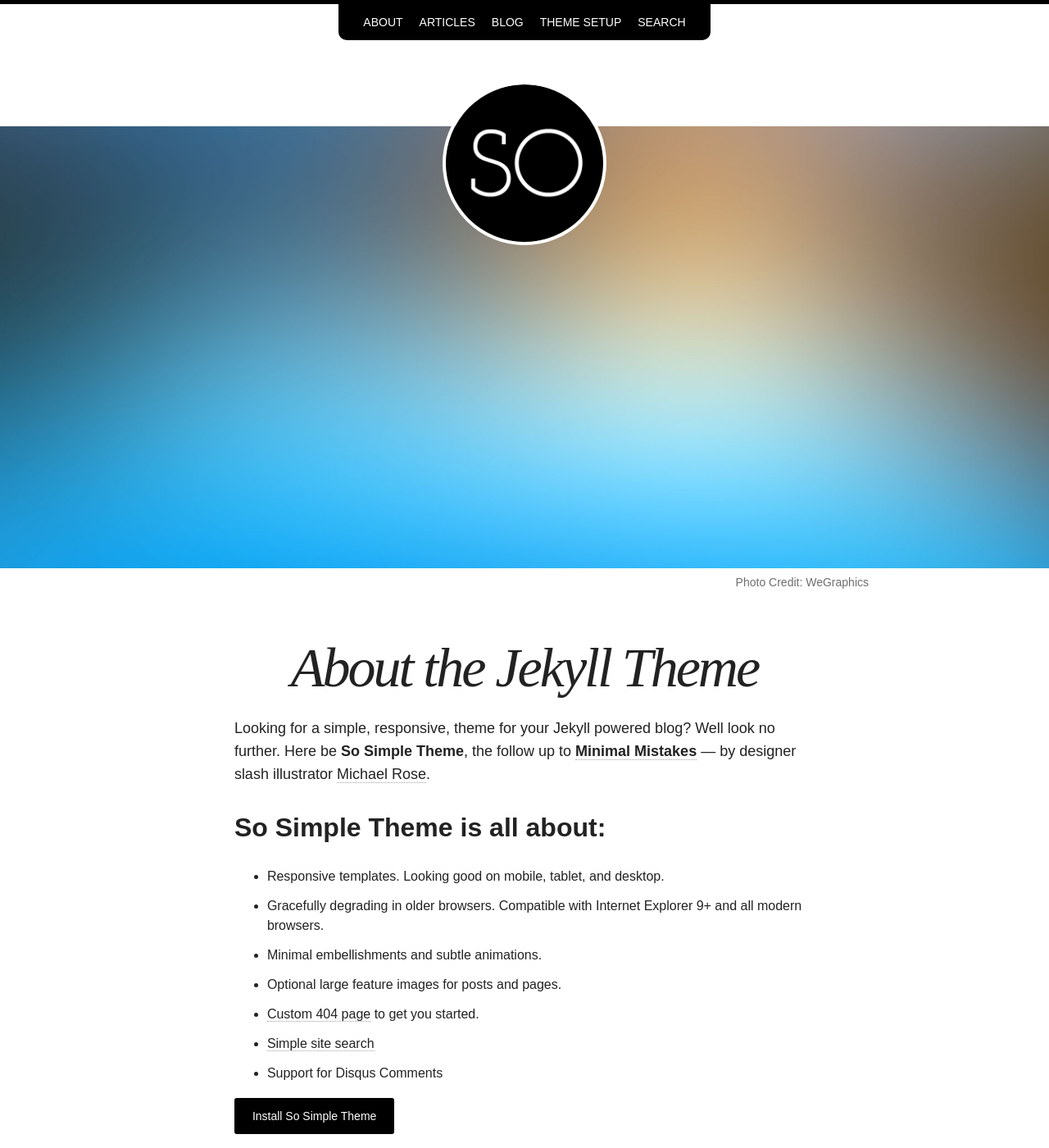
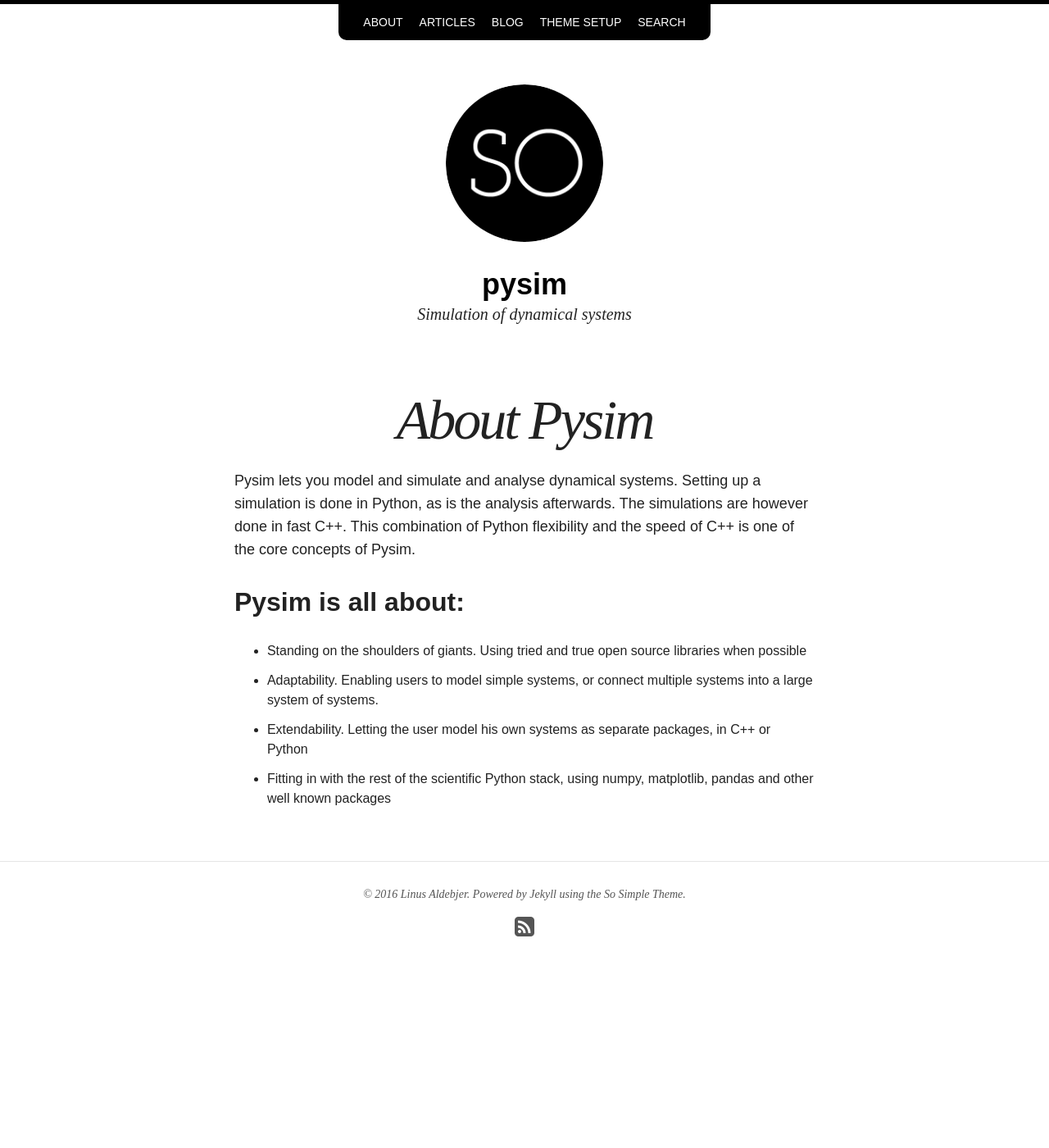
Before and after one commit to aldebjer/pysim, a Jekyll site: the page built from about/index.md, in a window 1280 px wide and 1400 px high. Shown: the whole window at 82% size. Built offline with Jekyll 4.4.1, drawn with Linux system fonts in a browser that asks for light colours; nearby versions of some CDN libraries.

Commit message:
fixing about page from default

```diff
--- a/about/index.md
+++ b/about/index.md
@@ -1,26 +1,16 @@
 ---
 layout: page
-title: About the Jekyll Theme
-excerpt: "So Simple is a responsive Jekyll theme for your words and images."
-modified: 2014-08-08T19:44:38.564948-04:00
-image:
-  feature: so-simple-sample-image-4.jpg
-  credit: WeGraphics
-  creditlink: http://wegraphics.net/downloads/free-ultimate-blurred-background-pack/
+title: About Pysim
+excerpt: "Pysim lets you model and simulate and analyse dynamical systems"
+modified: 2016-06-05T14:31:00.0-01:00
 ---
+Pysim lets you model and simulate and analyse dynamical systems. Setting up a simulation is done in Python,
+as is the analysis afterwards. The simulations are however done in fast C++. This combination of Python
+flexibility and the speed of C++ is one of the core concepts of Pysim.
 
-Looking for a simple, responsive, theme for your Jekyll powered blog? Well look no further. Here be **So Simple Theme**, the follow up to [**Minimal Mistakes**](http://mmistakes.github.io/minimal-mistakes) --- by designer slash illustrator [Michael Rose](http://mademistakes.com).
+## Pysim is all about:
 
-## So Simple Theme is all about:
-
-* Responsive templates. Looking good on mobile, tablet, and desktop.
-* Gracefully degrading in older browsers. Compatible with Internet Explorer 9+ and all modern browsers.
-* Minimal embellishments and subtle animations.
-* Optional large feature images for posts and pages.
-* [Custom 404 page]({{ site.url }}/404.html) to get you started.
-* [Simple site search](https://github.com/christian-fei/Simple-Jekyll-Search)
-* Support for Disqus Comments
-
-<a markdown="0" href="{{ site.url }}/theme-setup" class="btn">Install So Simple Theme</a>
-
-[^1]: Example: *domain.com/category-name/post-title*
+* Standing on the shoulders of giants. Using tried and true open source libraries when possible
+* Adaptability. Enabling users to model simple systems, or connect multiple systems into a large system of systems.
+* Extendability. Letting the user model his own systems as separate packages, in C++ or Python
+* Fitting in with the rest of the scientific Python stack, using numpy, matplotlib, pandas and other well known packages
```
